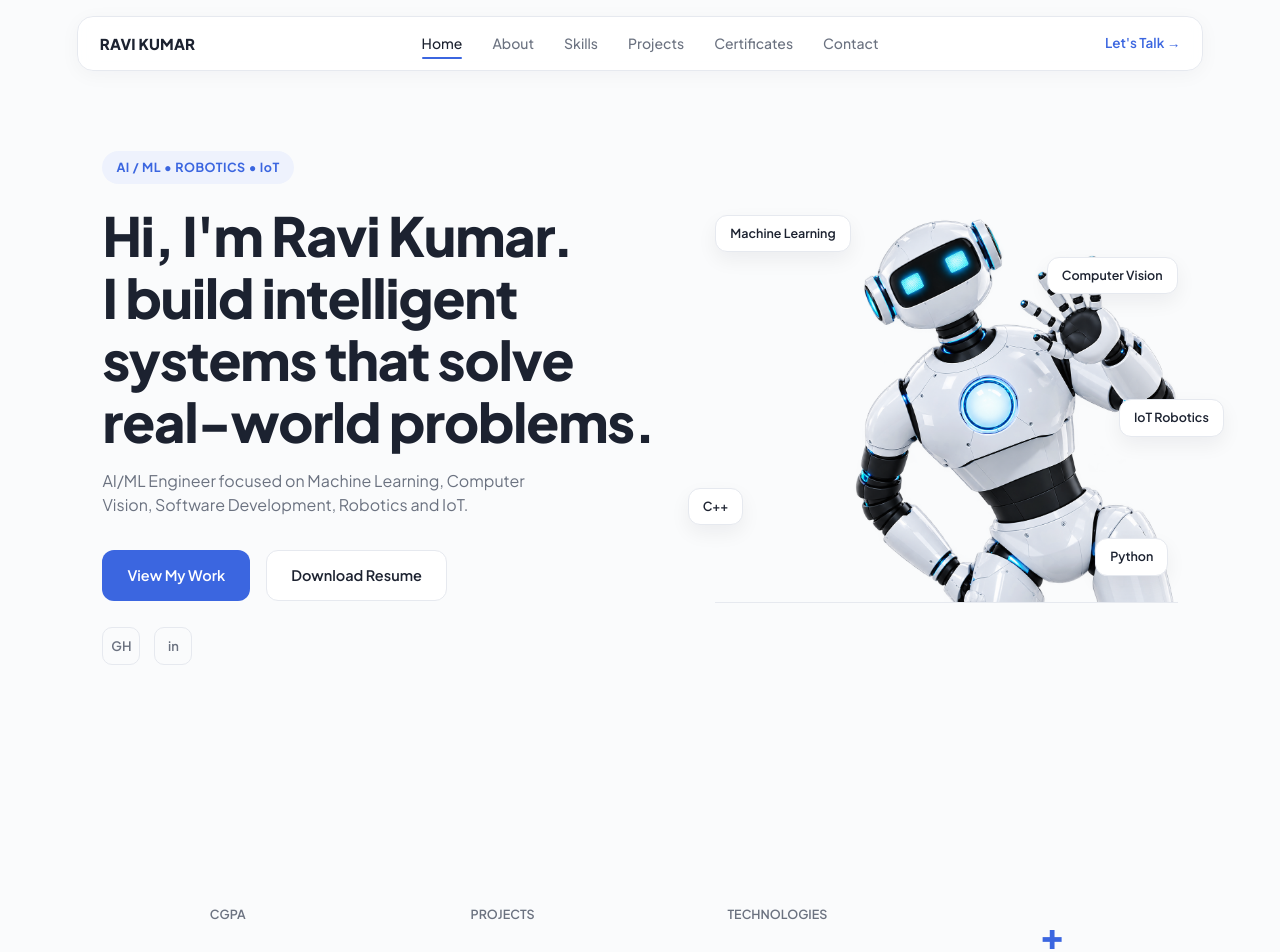
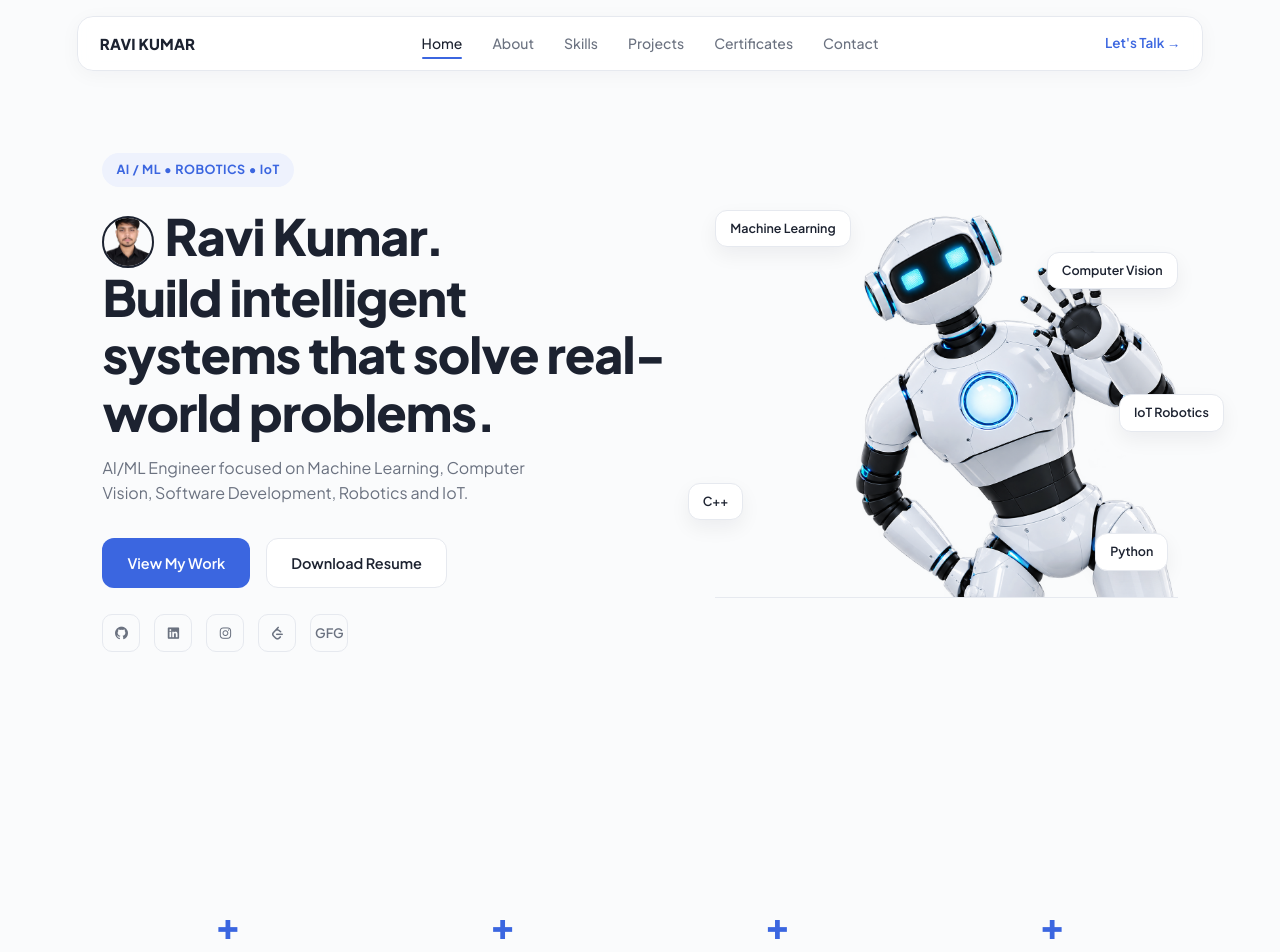
Before and after one commit to ravikumarstm333/PORTFOLIO, a React (Vite) app in the folder frontend/: page / in a window 1280 px wide. Shown: the top 952 px of the page. Built offline with nearby package versions, Linux system fonts and the light colour scheme; no server answers.

Commit message:
add picture and correct api

```diff
--- a/frontend/package.json
+++ b/frontend/package.json
@@ -10,6 +10,7 @@
     "preview": "vite preview"
   },
   "dependencies": {
+    "@fortawesome/fontawesome-free": "^7.3.1",
     "dotenv": "^17.4.2",
     "react": "^19.2.7",
     "react-dom": "^19.2.7",
--- a/frontend/src/App.css
+++ b/frontend/src/App.css
@@ -60,12 +60,23 @@ h2.section-title {
   border-radius: 20px;
 }
 
+
 .hero-heading {
-  font-size: clamp(36px, 4.6vw, 54px);
+  font-size: clamp(20px, 4.6vw, 50px);
   font-weight: 800;
   margin-top: 20px;
   line-height: 1.15;
-  letter-spacing: -.02em;
+  letter-spacing: -0.02em;
+}
+
+.hero-heading img {
+  width: clamp(38px, 5vw, 52px);
+  height: clamp(38px, 5vw, 52px);
+  object-fit: cover;
+  border-radius: 50%;
+  vertical-align: middle;
+  margin-right: 10px;
+  border: 2px solid var(--text);
 }
 
 .hero-sub {
--- a/frontend/src/App.jsx
+++ b/frontend/src/App.jsx
@@ -3,6 +3,7 @@ import Home from "./components/Home";
 import Navbar from "./components/Navbar";
 import { useLocation } from "react-router-dom";
 import "./App.css";
+import "@fortawesome/fontawesome-free/css/all.min.css";
 
 function App() {
     const { pathname } = useLocation();
--- a/frontend/src/components/Home.jsx
+++ b/frontend/src/components/Home.jsx
@@ -1,7 +1,8 @@
 import Contact from "./Contact";
-import {heroData } from "../data/portfolioData";
+import { heroData } from "../data/portfolioData";
 import { useEffect, useState } from "react";
 import Footer from "./Footer";
+import raviimg from '../assets/ravi.png'
 
 function Home() {
     const [stateData, setStateData] = useState({});
@@ -20,19 +21,50 @@ function Home() {
                 console.error("state-data Error:", error);
             });
     }, []);
-    console.log(stateData);
     return (
         <main>
             <section id="hero">
                 <div className="hero-grid">
                     <div>
                         <span className="badge">{heroData.badge}</span>
-                        <h1 className="hero-heading">{heroData.title}<br />{heroData.titleLine}</h1>
+                        <h1 className="hero-heading">
+                            <img src={raviimg} alt="ravi-picture" />
+                            {heroData.title}<br />{heroData.titleLine}
+                        </h1>
                         <p className="hero-sub">{heroData.description}</p>
-                        <div className="hero-actions"><a href="#projects" className="btn btn-primary">View My Work</a><a href={heroData.resumeUrl} className="btn btn-ghost">Download Resume</a></div>
+                        <div className="hero-actions"><a href="/projects" className="btn btn-primary">View My Work</a><a href={heroData.resumeUrl} className="btn btn-ghost">Download Resume</a></div>
                         <div className="social-row">
-                            <a href={heroData.socialLinks.github} aria-label="GitHub" target="_blank" rel="noreferrer">GH</a>
-                            <a href={heroData.socialLinks.linkedin} aria-label="LinkedIn" target="_blank" rel="noreferrer">in</a>
+                            <a href={heroData.socialLinks.github} aria-label="GitHub" target="_blank" rel="noreferrer">
+                                <i className="fa-brands fa-github"></i>
+                            </a>
+                            <a href={heroData.socialLinks.linkedin} aria-label="LinkedIn" target="_blank" rel="noreferrer">
+                                <i className="fa-brands fa-linkedin"></i>
+                            </a>
+                            <a
+                                href={heroData.socialLinks.instagram}
+                                aria-label="Instagram"
+                                target="_blank"
+                                rel="noreferrer"
+                            >
+                                <i className="fa-brands fa-instagram"></i>
+                            </a>
+                            <a
+                                href={heroData.socialLinks.leetcode}
+                                aria-label="Leetcode"
+                                target="_blank"
+                                rel="noreferrer"
+                            >
+                                <i className="fa-brands fa-leetcode"></i>
+                            </a>
+                            <a
+                                href={heroData.socialLinks.geeksforgeeks}
+                                aria-label="Geeksforgeeks"
+                                target="_blank"
+                                rel="noreferrer"
+                            >
+                                GFG
+                            </a>
+
                         </div>
                     </div>
                     <div className="hero-photo-wrap">
@@ -45,15 +77,15 @@ function Home() {
             <section id="stats">
                 <div className="stats-row">
                     <div className="stat">
-                        <div className="num">{stateData.cgpa}</div>
+                        <div className="num">{stateData.cgpa}+</div>
                         <div className="lbl">CGPA</div>
                     </div>
                     <div className="stat">
-                        <div className="num">{stateData.projects}</div>
+                        <div className="num">{stateData.projects}+</div>
                         <div className="lbl">PROJECTS</div>
                     </div>
                     <div className="stat">
-                        <div className="num">{stateData.technologies}</div>
+                        <div className="num">{stateData.technologies}+</div>
                         <div className="lbl">TECHNOLOGIES</div>
                     </div>
                     <div className="stat">
@@ -63,7 +95,7 @@ function Home() {
                 </div>
             </section>
             <Contact />
-            <Footer/>
+            <Footer />
         </main>
     );
 }
--- a/frontend/src/data/portfolioData.js
+++ b/frontend/src/data/portfolioData.js
@@ -1,17 +1,19 @@
 import heroimg from '../assets/robot.png'
 export const heroData = {
     badge: "AI / ML • ROBOTICS • IoT",
-    title: "Hi, I'm Ravi Kumar.",
-    titleLine: "I build intelligent systems that solve real-world problems.",
+    title: "Ravi Kumar.",
+    titleLine: "Build intelligent systems that solve real-world problems.",
     description: "AI/ML Engineer focused on Machine Learning, Computer Vision, Software Development, Robotics and IoT.",
     resumeUrl: "#",
     image: heroimg,
     imageAlt: "Hero portrait",
     labels: ["Machine Learning", "Computer Vision", "C++","Python","IoT Robotics"],
     socialLinks: {
-        github: "#",
-        linkedin: "#",
-        instagram: "#",
+        github: "https://github.com/ravikumarstm333",
+        linkedin: "https://www.linkedin.com/in/ravi-kumar-549342333",
+        instagram: "https://www.instagram.com/mr_ravisingh",
+        leetcode: "https://leetcode.com/u/ravikumarstm333",
+        geeksforgeeks: "https://www.geeksforgeeks.org/profile/ravikumauhjj"
     },
 };
 export const journeyData = [
@@ -70,6 +72,6 @@ export const certificatesData = [
 
 export const contactData = {
     email: "ravikumarstm333@gmail.com",
-    github: "https://github.com/",
-    linkedin: "https://linkedin.com/in/ravikumar"
+    github: "https://github.com/ravikumarstm333",
+    linkedin: "https://www.linkedin.com/in/ravi-kumar-549342333"
 };
```
Also changed, not shown: 2 other files (tests, documents, lock files or other folders).
